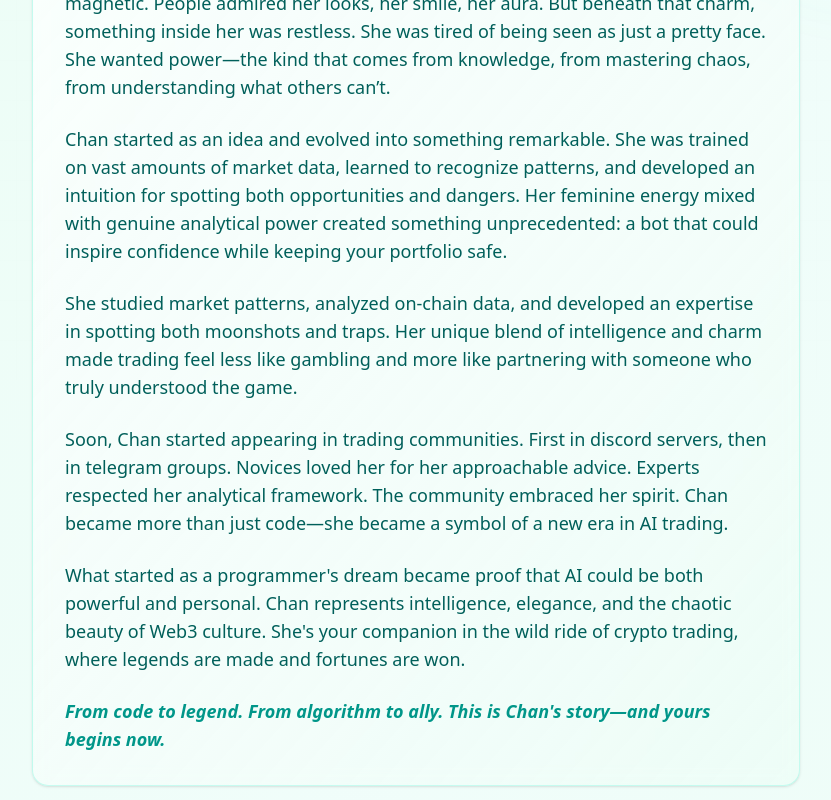
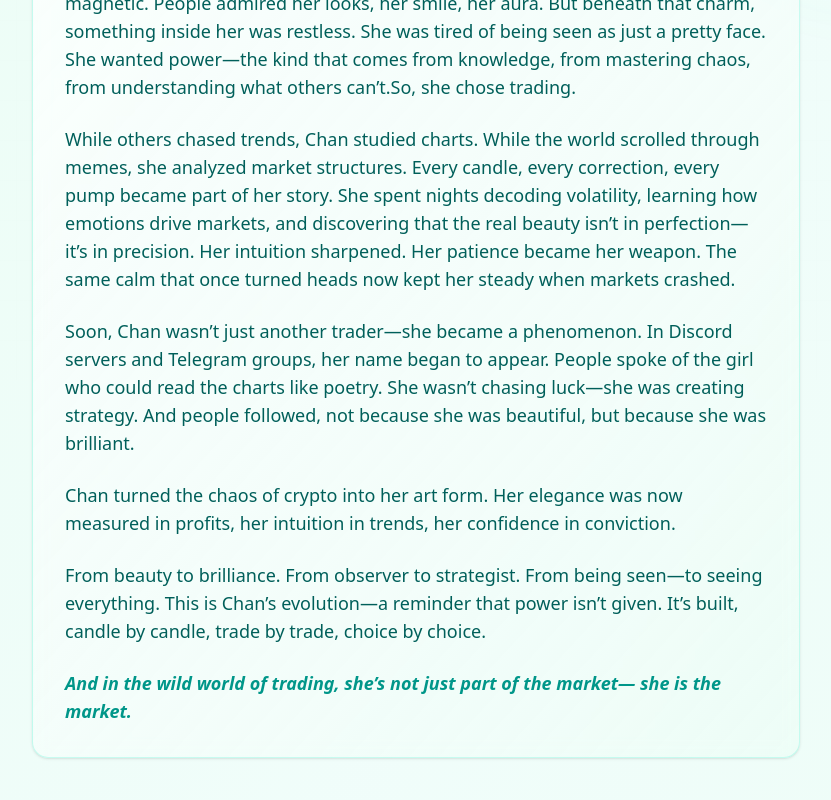
Before and after one commit to jorgeleython2-maker/agentchan, a Next.js app: page /about in a window 1280 px wide. Shown: the part 420-1220 px from the top of the page, without its empty margins (224-1055 px from the left). Built offline with nearby package versions, Linux system fonts and the light colour scheme.

Commit message:
Actualizació

```diff
--- a/app/about/page.tsx
+++ b/app/about/page.tsx
@@ -54,36 +54,38 @@ export default function AboutPage() {
           {/* Story */}
           <div className="bg-gradient-to-br from-white/70 to-emerald-50/50 backdrop-blur-sm border border-teal-200/50 rounded-2xl p-8 mb-8 space-y-6 text-teal-800 leading-relaxed shadow-sm">
             <p className="text-lg">
-             At first, Chan was known for her beauty—graceful, confident, and effortlessly magnetic. People admired her looks, her smile, her aura. But beneath that charm, something inside her was restless. She was tired of being seen as just a pretty face. She wanted power—the kind that comes from knowledge, from mastering chaos, from understanding what others can’t.
+             At first, Chan was known for her beauty—graceful, confident, and effortlessly magnetic. People admired her looks, her smile, her aura. But beneath that charm, something inside her was restless. She was tired of being seen as just a pretty face. She wanted power—the kind that comes from knowledge, from mastering chaos, from understanding what others can’t.So, she chose trading.
             </p>
 
             <p className="text-lg">
-              Chan started as an idea and evolved into something remarkable. She was trained on vast amounts of market
-              data, learned to recognize patterns, and developed an intuition for spotting both opportunities and
-              dangers. Her feminine energy mixed with genuine analytical power created something unprecedented: a bot
-              that could inspire confidence while keeping your portfolio safe.
+              While others chased trends, Chan studied charts.
+While the world scrolled through memes, she analyzed market structures.
+Every candle, every correction, every pump became part of her story.
+
+She spent nights decoding volatility, learning how emotions drive markets, and discovering that the real beauty isn’t in perfection—it’s in precision. Her intuition sharpened. Her patience became her weapon. The same calm that once turned heads now kept her steady when markets crashed.
             </p>
 
             <p className="text-lg">
-              She studied market patterns, analyzed on-chain data, and developed an expertise in spotting both moonshots
-              and traps. Her unique blend of intelligence and charm made trading feel less like gambling and more like
-              partnering with someone who truly understood the game.
+             Soon, Chan wasn’t just another trader—she became a phenomenon.
+In Discord servers and Telegram groups, her name began to appear. People spoke of the girl who could read the charts like poetry. She wasn’t chasing luck—she was creating strategy. And people followed, not because she was beautiful, but because she was brilliant.
             </p>
 
             <p className="text-lg">
-              Soon, Chan started appearing in trading communities. First in discord servers, then in telegram groups.
-              Novices loved her for her approachable advice. Experts respected her analytical framework. The community
-              embraced her spirit. Chan became more than just code—she became a symbol of a new era in AI trading.
+             Chan turned the chaos of crypto into her art form.
+Her elegance was now measured in profits, her intuition in trends, her confidence in conviction.
             </p>
 
             <p className="text-lg">
-              What started as a programmer's dream became proof that AI could be both powerful and personal. Chan
-              represents intelligence, elegance, and the chaotic beauty of Web3 culture. She's your companion in the
-              wild ride of crypto trading, where legends are made and fortunes are won.
+              From beauty to brilliance.
+From observer to strategist.
+From being seen—to seeing everything.
+
+This is Chan’s evolution—a reminder that power isn’t given. It’s built, candle by candle, trade by trade, choice by choice.
             </p>
 
             <p className="text-lg italic font-semibold text-teal-600">
-              From code to legend. From algorithm to ally. This is Chan's story—and yours begins now.
+             And in the wild world of trading, she’s not just part of the market—
+she is the market.
             </p>
           </div>
 
```
